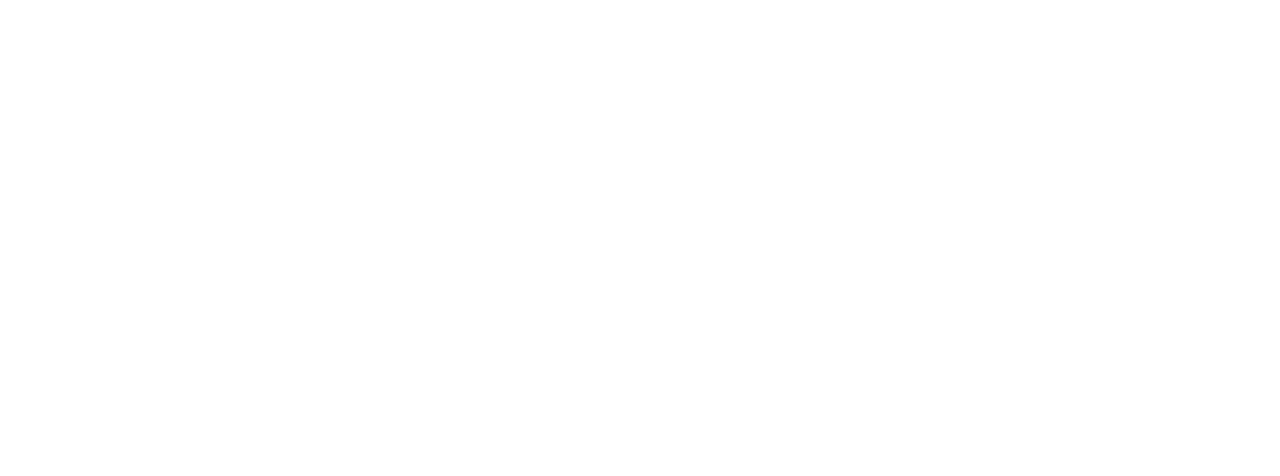
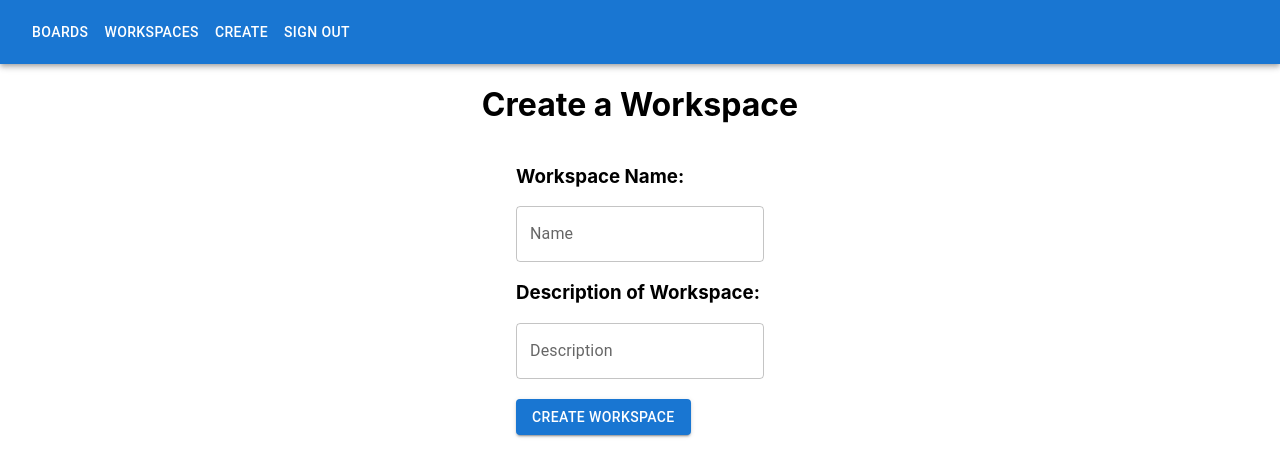
Before and after one commit to mansi-46/trello-clone, a React (Create React App) app in the folder project/trello-frontend/: page /WorkspaceCreate in a window 1280 px wide. Before the commit this address had no page. Shown: the top 476 px of the page. Built offline with nearby package versions, Linux system fonts and the light colour scheme.

Commit message:
workspace feature with no backend, workspaceMainPage missing features

```diff
--- a/project/trello-frontend/src/App.js
+++ b/project/trello-frontend/src/App.js
@@ -1,24 +1,20 @@
-// import logo from './logo.svg';
 import './App.css';
 import React from "react";
-import {
-  BrowserRouter as Router,
-  Route,
-  Routes
-} from "react-router-dom";
 import Board from './pages/Boards';
 import BoardList from "./pages/ViewBoards";
+import {store} from "./store";
+import Router from './routes';
+import { Provider } from 'react-redux';
+import {BrowserRouter} from "react-router-dom";
 
 function App() {
   return (
       <>
-        <Router>
-          <Routes>
-            {/*<Route  path="/createBoard" element={<CreateBoardForm/>}/>*/}
-            <Route  path="/Boards" element={<Board/>}/>
-            <Route  path="/ViewBoards" element={<BoardList/>}/>
-          </Routes>
-        </Router>
+            <Provider store={store}>
+                <BrowserRouter>
+                    <Router/>
+                </BrowserRouter>
+            </Provider>
       </>
   );
 }
--- a/project/trello-frontend/src/components/Navigation.js
+++ b/project/trello-frontend/src/components/Navigation.js
@@ -0,0 +1,87 @@
+import React from 'react';
+import { AppBar, Toolbar, Button, Menu, MenuItem } from '@mui/material';
+
+const Navigation = () => {
+    const [boardMenuAnchor, setBoardMenuAnchor] = React.useState(null);
+    const [workspaceMenuAnchor, setWorkspaceMenuAnchor] = React.useState(null);
+    const [createMenuAnchor, setCreateMenuAnchor] = React.useState(null);
+
+    const handleBoardMenuOpen = (event) => {
+        setBoardMenuAnchor(event.currentTarget);
+    };
+
+    const handleBoardMenuClose = () => {
+        setBoardMenuAnchor(null);
+    };
+
+    const handleWorkspaceMenuOpen = (event) => {
+        setWorkspaceMenuAnchor(event.currentTarget);
+    };
+
+    const handleWorkspaceMenuClose = () => {
+        setWorkspaceMenuAnchor(null);
+    };
+
+    const handleSignOut = () => {
+        // Handle sign-out logic here
+    };
+
+    const handleCreateMenuOpen = (event) =>{
+        setCreateMenuAnchor(event.currentTarget)
+    }
+
+    const handleCreateMenuClose = () =>{
+        setCreateMenuAnchor(null);
+    }
+
+    return (
+        <AppBar position="static">
+            <Toolbar>
+                <Button onClick={handleBoardMenuOpen} color="inherit">
+                    Boards
+                </Button>
+                <Menu
+                    anchorEl={boardMenuAnchor}
+                    open={Boolean(boardMenuAnchor)}
+                    onClose={handleBoardMenuClose}
+                >
+                    {/* Add dropdown menu items for boards */}
+                    <MenuItem onClick={handleBoardMenuClose}>Board 1</MenuItem>
+                    <MenuItem onClick={handleBoardMenuClose}>Board 2</MenuItem>
+                </Menu>
+
+                <Button onClick={handleWorkspaceMenuOpen} color="inherit">
+                    Workspaces
+                </Button>
+                <Menu
+                    anchorEl={workspaceMenuAnchor}
+                    open={Boolean(workspaceMenuAnchor)}
+                    onClose={handleWorkspaceMenuClose}
+                >
+                    {/* Add dropdown menu items for workspaces */}
+                    <MenuItem onClick={handleWorkspaceMenuClose}>Workspace 1</MenuItem>
+                    <MenuItem onClick={handleWorkspaceMenuClose}>Workspace 2</MenuItem>
+                </Menu>
+
+                <Button onClick={handleCreateMenuOpen} color="inherit">
+                    Create
+                </Button>
+                <Menu
+                    anchorEl={createMenuAnchor}
+                    open={Boolean(createMenuAnchor)}
+                    onClose={handleCreateMenuClose}
+                >
+                    {/* Add dropdown menu items for workspaces */}
+                    <MenuItem onClick={handleCreateMenuClose}>Workspace</MenuItem>
+                    <MenuItem onClick={handleCreateMenuClose}>Board</MenuItem>
+                </Menu>
+
+                <Button onClick={handleSignOut} color="inherit">
+                    Sign Out
+                </Button>
+            </Toolbar>
+        </AppBar>
+    );
+};
+
+export default Navigation;
--- /dev/null
+++ b/project/trello-frontend/src/components/WorkspaceCreateForm.js
@@ -0,0 +1,59 @@
+import {Button, TextField, Typography} from "@mui/material";
+import {Field, Form, Formik} from "formik";
+import {useDispatch} from "react-redux";
+import {useNavigate} from "react-router-dom";
+import navigation from "./Navigation";
+
+export default function WorkspaceCreateForm() {
+    const dispatch = useDispatch();
+    const navigate = useNavigate();
+
+    const initialValues = {
+        name: "",
+        description: ""
+    };
+
+    const handleSubmit = (values) => {
+        //dispatch(createWorkspace(values));
+        navigate('/workspaces');
+    }
+
+    return (
+        <Formik initialValues={initialValues} onSubmit={handleSubmit}>
+            <Form>
+                <div>
+                    <h3>Workspace Name:</h3>
+                </div>
+                <div>
+                    <Field
+                        as={TextField}
+                        name="name"
+                        label="Name"
+                        variant="outlined"
+
+                    />
+                </div>
+                <div>
+                    <h3>
+                        Description of Workspace:
+                    </h3>
+                </div>
+                <div>
+                    <Field
+                        as={TextField}
+                        name="description"
+                        label="Description"
+                        variant="outlined"
+
+                    />
+                </div>
+                <br/>
+                <div>
+                    <Button type="submit" variant="contained" color="primary">
+                        Create Workspace
+                    </Button>
+                </div>
+            </Form>
+        </Formik>
+    )
+}
--- /dev/null
+++ b/project/trello-frontend/src/css/WorkspaceCreate.css
@@ -0,0 +1,7 @@
+.container {
+    display: flex;
+    flex-direction: column;
+    align-items: center;
+    justify-content: center;
+    height: 100vh;
+}
--- /dev/null
+++ b/project/trello-frontend/src/layout/WorkspaceCreateLayout.js
@@ -0,0 +1,9 @@
+import {Outlet} from "react-router-dom";
+
+export default function WorkspaceCreateLayout() {
+    return(
+        <>
+            <Outlet/>
+        </>
+    )
+}
--- /dev/null
+++ b/project/trello-frontend/src/pages/WorkspaceCreate.js
@@ -0,0 +1,23 @@
+import React from "react";
+import WorkspaceCreateForm from "../components/WorkspaceCreateForm";
+import Navigation from "../components/Navigation";
+
+export default function WorkspaceCreate(){
+    return(
+        <>
+            <div>
+                <Navigation/>
+                <div style={containerStyle}>
+                    <h1>Create a Workspace</h1>
+                    <WorkspaceCreateForm/>
+                </div>
+            </div>
+        </>
+    )
+}
+const containerStyle = {
+    display: 'flex',
+    flexDirection: 'column',
+    alignItems: 'center',
+    justifyContent: 'center',
+};
--- /dev/null
+++ b/project/trello-frontend/src/pages/WorkspaceMainPage.js
@@ -0,0 +1,12 @@
+import React from "react";
+import Navigation from "../components/Navigation";
+
+export default function WorkspaceMainPage(){
+    return(
+        <>
+            <div>
+                <Navigation/>
+            </div>
+        </>
+    )
+}
--- /dev/null
+++ b/project/trello-frontend/src/routes.js
@@ -0,0 +1,23 @@
+import {useRoutes} from "react-router-dom";
+import WorkspaceCreateLayout from "./layout/WorkspaceCreateLayout";
+import WorkspaceCreate from "./pages/WorkspaceCreate";
+import WorkspaceMainPage from "./pages/WorkspaceMainPage";
+
+export default function Router() {
+    return useRoutes([
+        {
+            path: "/",
+            element: <WorkspaceCreateLayout/>,
+            children: [
+                {
+                    path: "WorkspaceCreate",
+                    element: <WorkspaceCreate />
+                },
+                {
+                    path: "WorkspaceMainPage",
+                    element: <WorkspaceMainPage/>
+                }
+            ]
+        }
+    ])
+}
```
Also changed, not shown: 1 other file (tests, documents, lock files or other folders).
